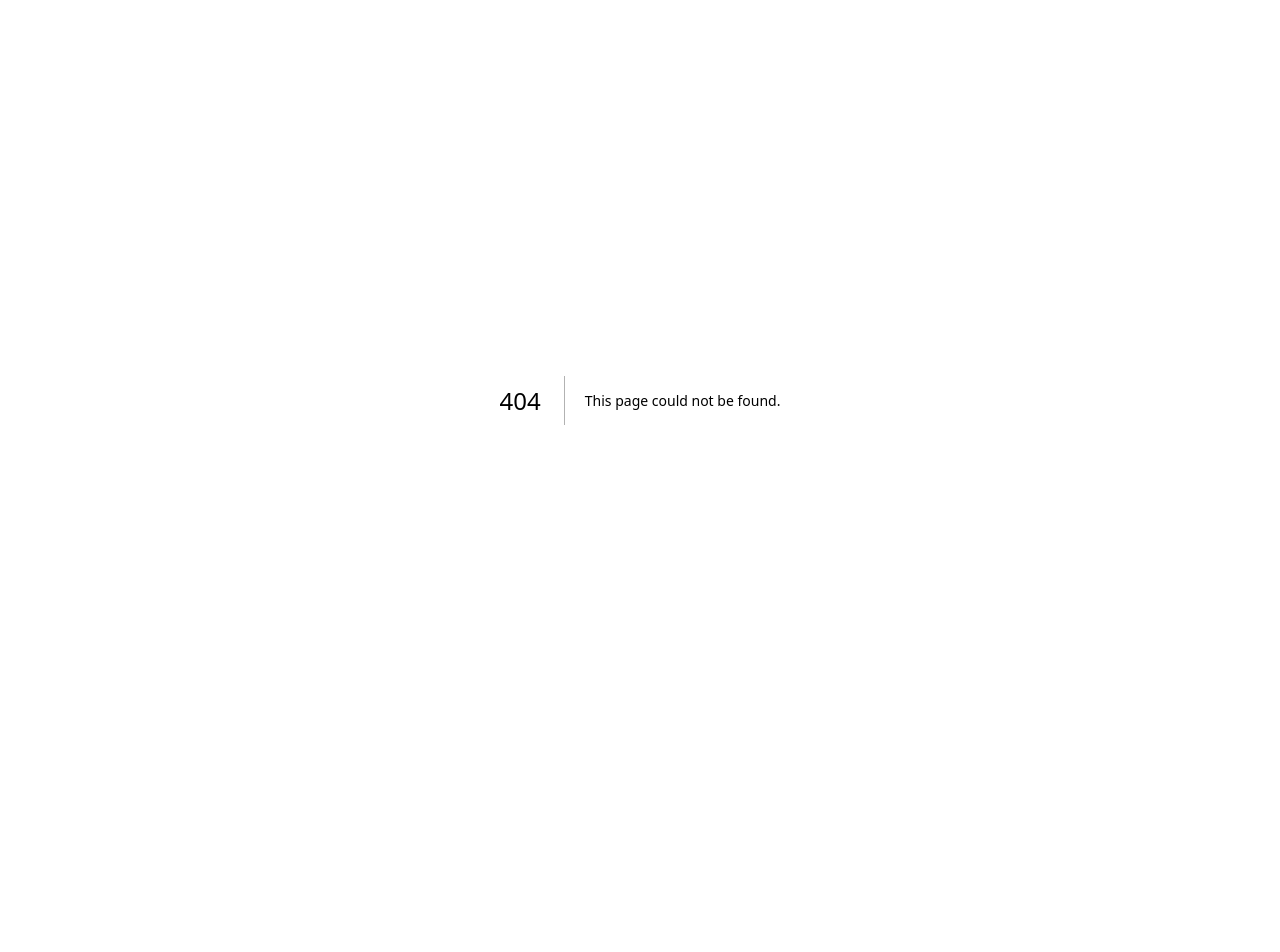
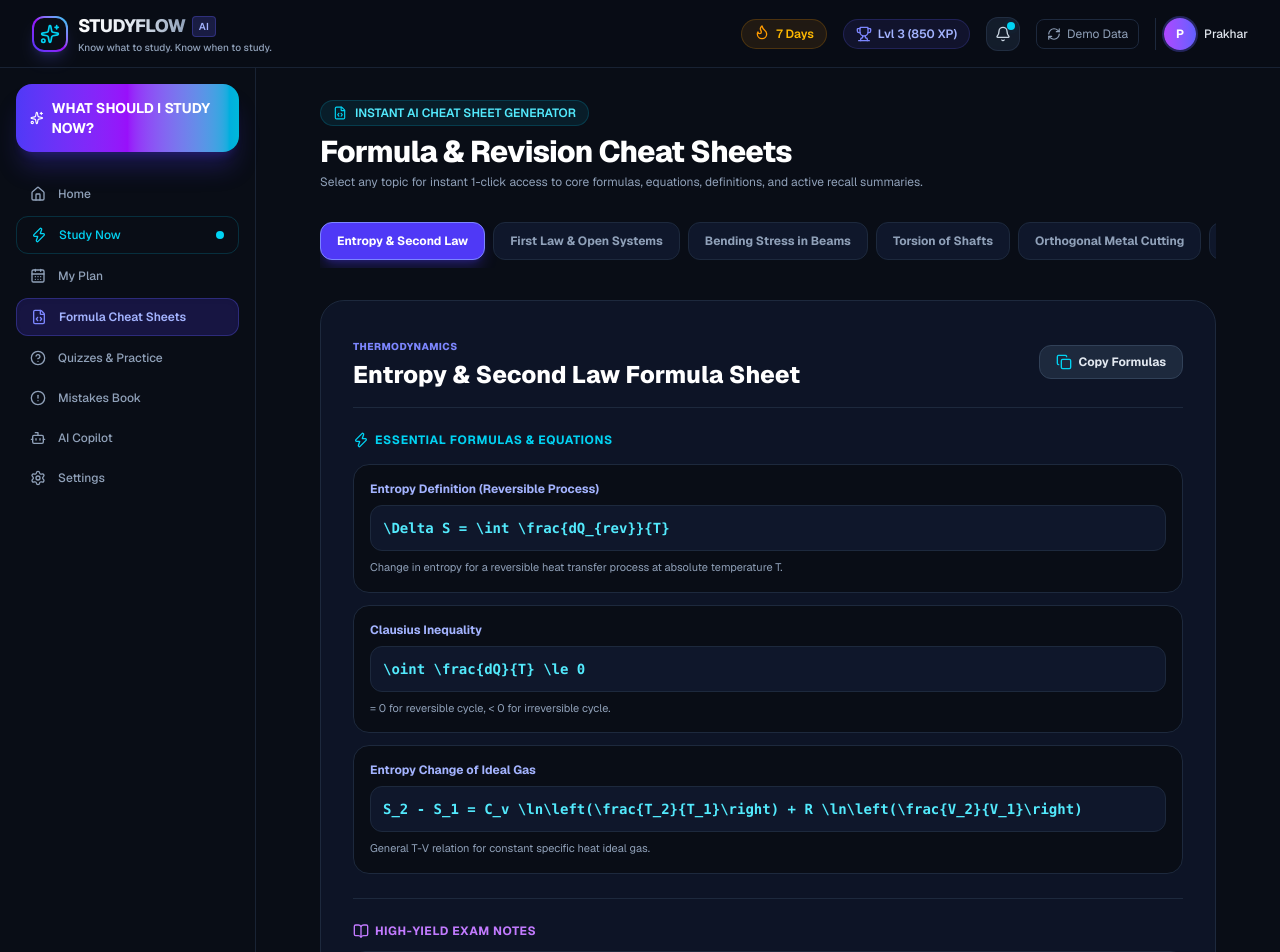
Before and after one commit to prakharmishra00000-cell/studyflow-ai, a Next.js app: page /dashboard/formulas in a window 1280 px wide. Before the commit this address had no page. Shown: the top 952 px of the page. Before the commit the page ends 800 px from the top, so only its background shows below. Built offline with nearby package versions, Linux system fonts and the light colour scheme.

Commit message:
Streamline sitemap navigation, add Vercel config, and introduce Formula Cheat Sheets feature

```diff
--- /dev/null
+++ b/src/app/dashboard/formulas/page.tsx
@@ -0,0 +1,163 @@
+'use client';
+
+import React, { useState } from 'react';
+import { useStudyStore } from '@/lib/store/StudyContext';
+import { FileCode, Sparkles, Copy, Check, BookOpen, Zap } from 'lucide-react';
+
+interface CheatSheetData {
+  topic: string;
+  subject: string;
+  formulas: { title: string; eq: string; desc: string }[];
+  keyNotes: string[];
+}
+
+const CHEAT_SHEETS: Record<string, CheatSheetData> = {
+  'Entropy & Second Law': {
+    topic: 'Entropy & Second Law',
+    subject: 'Thermodynamics',
+    formulas: [
+      { title: 'Entropy Definition (Reversible Process)', eq: '\\Delta S = \\int \\frac{dQ_{rev}}{T}', desc: 'Change in entropy for a reversible heat transfer process at absolute temperature T.' },
+      { title: 'Clausius Inequality', eq: '\\oint \\frac{dQ}{T} \\le 0', desc: '= 0 for reversible cycle, < 0 for irreversible cycle.' },
+      { title: 'Entropy Change of Ideal Gas', eq: 'S_2 - S_1 = C_v \\ln\\left(\\frac{T_2}{T_1}\\right) + R \\ln\\left(\\frac{V_2}{V_1}\\right)', desc: 'General T-V relation for constant specific heat ideal gas.' }
+    ],
+    keyNotes: [
+      'Entropy of the universe always increases for spontaneous natural processes (ΔS_univ > 0).',
+      'For an adiabatic reversible process (Isentropic), ΔS = 0.',
+      'Third Law of Thermodynamics: Entropy of a pure crystalline solid is zero at 0 K.'
+    ]
+  },
+  'Bending Stress in Beams': {
+    topic: 'Bending Stress in Beams',
+    subject: 'Strength of Materials (SOM)',
+    formulas: [
+      { title: 'Flexure Formula', eq: '\\frac{M}{I} = \\frac{\\sigma}{y} = \\frac{E}{R}', desc: 'Relates bending moment M, moment of inertia I, stress σ, neutral axis distance y, elastic modulus E, and radius of curvature R.' },
+      { title: 'Section Modulus (Z)', eq: 'Z = \\frac{I}{y_{max}} \\quad \\Rightarrow \\quad \\sigma_{max} = \\frac{M}{Z}', desc: 'Geometric parameter representing beam bending resistance.' },
+      { title: 'Rectangular Section Modulus', eq: 'Z = \\frac{b d^2}{6}', desc: 'Section modulus for rectangular beam of width b and depth d.' }
+    ],
+    keyNotes: [
+      'Bending stress is ZERO at the neutral axis and MAXIMUM at the extreme top/bottom fibers.',
+      'Assuming material is homogenous, isotropic, and obeys Hooke\'s Law.',
+      'Cross sections remain plane before and after bending (Bernoulli-Euler theory).'
+    ]
+  },
+  'Orthogonal Metal Cutting': {
+    topic: 'Orthogonal Metal Cutting',
+    subject: 'Manufacturing Tech',
+    formulas: [
+      { title: 'Shear Angle Formula (Merchant)', eq: '\\tan \\phi = \\frac{r \\cos \\alpha}{1 - r \\sin \\alpha}', desc: 'Relates shear angle φ, chip thickness ratio r, and rake angle α.' },
+      { title: 'Cutting Ratio (r)', eq: 'r = \\frac{t_1}{t_2}', desc: 'Uncut chip thickness t1 divided by cut chip thickness t2 (r < 1).' },
+      { title: 'Merchant Minimum Energy Equation', eq: '2\\phi + \\beta - \\alpha = 90^\\circ', desc: 'Optimal shear angle relationship for minimum cutting power.' }
+    ],
+    keyNotes: [
+      'Orthogonal cutting: Cutting edge is perpendicular to the direction of tool travel.',
+      'Continuous chips are formed when machining ductile metals at high speeds with positive rake angles.',
+      'Built-up edge (BUE) decreases surface finish quality.'
+    ]
+  }
+};
+
+export default function FormulaPage() {
+  const { topics } = useStudyStore();
+  const [selectedTopicName, setSelectedTopicName] = useState<string>('Entropy & Second Law');
+  const [copied, setCopied] = useState<boolean>(false);
+
+  const sheet = CHEAT_SHEETS[selectedTopicName] || CHEAT_SHEETS['Entropy & Second Law'];
+
+  const handleCopy = () => {
+    const text = `${sheet.topic} (${sheet.subject})\n\nFormulas:\n` +
+      sheet.formulas.map(f => `${f.title}: ${f.eq} - ${f.desc}`).join('\n') +
+      `\n\nKey Concepts:\n` + sheet.keyNotes.join('\n');
+
+    navigator.clipboard.writeText(text);
+    setCopied(true);
+    setTimeout(() => setCopied(false), 2000);
+  };
+
+  return (
+    <div className="max-w-4xl mx-auto space-y-8 animate-fadeIn">
+      {/* Header */}
+      <div>
+        <div className="inline-flex items-center gap-2 px-3 py-1 rounded-full bg-cyan-500/10 border border-cyan-500/20 text-cyan-300 text-xs font-semibold mb-2">
+          <FileCode className="w-3.5 h-3.5 text-cyan-400" />
+          <span>INSTANT AI CHEAT SHEET GENERATOR</span>
+        </div>
+        <h1 className="text-3xl font-extrabold text-white tracking-tight">Formula & Revision Cheat Sheets</h1>
+        <p className="text-xs text-slate-400 mt-1">
+          Select any topic for instant 1-click access to core formulas, equations, definitions, and active recall summaries.
+        </p>
+      </div>
+
+      {/* Topic Selector */}
+      <div className="flex items-center gap-2 overflow-x-auto pb-2">
+        {topics.map(t => (
+          <button
+            key={t.id}
+            onClick={() => setSelectedTopicName(t.name)}
+            className={`px-4 py-2.5 rounded-xl text-xs font-bold transition-all shrink-0 border ${
+              selectedTopicName === t.name
+                ? 'bg-indigo-600 border-indigo-400 text-white shadow-lg shadow-indigo-600/30'
+                : 'bg-slate-900 border-slate-800 text-slate-400 hover:text-white'
+            }`}
+          >
+            {t.name}
+          </button>
+        ))}
+      </div>
+
+      {/* CHEAT SHEET CARD */}
+      <div className="p-6 sm:p-8 rounded-3xl bg-slate-900/80 border border-slate-800 space-y-6">
+        <div className="flex items-center justify-between pb-4 border-b border-slate-800">
+          <div>
+            <span className="text-[10px] font-extrabold uppercase text-indigo-400 tracking-wider">
+              {sheet.subject}
+            </span>
+            <h2 className="text-2xl font-extrabold text-white mt-0.5">{sheet.topic} Formula Sheet</h2>
+          </div>
+
+          <button
+            onClick={handleCopy}
+            className="px-4 py-2 rounded-xl bg-slate-800 hover:bg-slate-700 text-slate-200 text-xs font-bold border border-slate-700 flex items-center gap-1.5 transition-colors"
+          >
+            {copied ? <Check className="w-4 h-4 text-emerald-400" /> : <Copy className="w-4 h-4 text-cyan-400" />}
+            <span>{copied ? 'Copied!' : 'Copy Formulas'}</span>
+          </button>
+        </div>
+
+        {/* Formulas Grid */}
+        <div className="space-y-4">
+          <h3 className="text-xs font-bold uppercase tracking-wider text-cyan-400 flex items-center gap-1.5">
+            <Zap className="w-4 h-4" /> Essential Formulas & Equations
+          </h3>
+
+          <div className="space-y-3">
+            {sheet.formulas.map((f, i) => (
+              <div key={i} className="p-4 rounded-2xl bg-[#090d16] border border-slate-800 space-y-2">
+                <h4 className="font-bold text-xs text-indigo-300">{f.title}</h4>
+                <div className="p-3 rounded-xl bg-slate-900 border border-slate-800 font-mono text-cyan-300 font-bold text-xs sm:text-sm">
+                  <code>{f.eq}</code>
+                </div>
+                <p className="text-[11px] text-slate-400">{f.desc}</p>
+              </div>
+            ))}
+          </div>
+        </div>
+
+        {/* Key Concepts */}
+        <div className="space-y-3 border-t border-slate-800 pt-6">
+          <h3 className="text-xs font-bold uppercase tracking-wider text-purple-400 flex items-center gap-1.5">
+            <BookOpen className="w-4 h-4" /> High-Yield Exam Notes
+          </h3>
+
+          <div className="space-y-2">
+            {sheet.keyNotes.map((note, idx) => (
+              <div key={idx} className="p-3 rounded-xl bg-slate-950 border border-slate-800 text-xs text-slate-300 flex items-start gap-2.5">
+                <span className="w-2 h-2 rounded-full bg-cyan-400 mt-1 shrink-0" />
+                <span className="leading-relaxed">{note}</span>
+              </div>
+            ))}
+          </div>
+        </div>
+      </div>
+    </div>
+  );
+}
--- a/src/components/layout/Sidebar.tsx
+++ b/src/components/layout/Sidebar.tsx
@@ -9,26 +9,21 @@ import {
   Zap,
   BookOpen,
   HelpCircle,
-  RotateCcw,
   AlertCircle,
-  Target,
   Bot,
-  Clock,
   Settings,
-  Sparkles
+  Sparkles,
+  FileCode
 } from 'lucide-react';
 
 const NAV_ITEMS = [
   { label: 'Home', href: '/dashboard', icon: Home },
   { label: 'Study Now', href: '/dashboard/study-now', icon: Zap, highlight: true },
   { label: 'My Plan', href: '/dashboard/plan', icon: CalendarDays },
-  { label: 'Syllabus', href: '/dashboard/syllabus', icon: BookOpen },
-  { label: 'Quizzes', href: '/dashboard/quizzes', icon: HelpCircle },
-  { label: 'Revision', href: '/dashboard/revision', icon: RotateCcw },
-  { label: 'Mistakes', href: '/dashboard/mistakes', icon: AlertCircle },
-  { label: 'Focus Mode', href: '/dashboard/focus', icon: Target },
+  { label: 'Formula Cheat Sheets', href: '/dashboard/formulas', icon: FileCode },
+  { label: 'Quizzes & Practice', href: '/dashboard/quizzes', icon: HelpCircle },
+  { label: 'Mistakes Book', href: '/dashboard/mistakes', icon: AlertCircle },
   { label: 'AI Copilot', href: '/dashboard/copilot', icon: Bot },
-  { label: 'Commitments', href: '/dashboard/commitments', icon: Clock },
   { label: 'Settings', href: '/dashboard/settings', icon: Settings },
 ];
 
@@ -84,7 +79,7 @@ export default function Sidebar() {
           </span>
         </div>
         <p className="text-slate-500 text-[10px] leading-relaxed">
-          Continuously evaluating exam date, weakness & forgetting risk.
+          Continuously evaluating exam date, weakness & study history.
         </p>
       </div>
     </aside>
```
Also changed, not shown: vercel.json (added).
